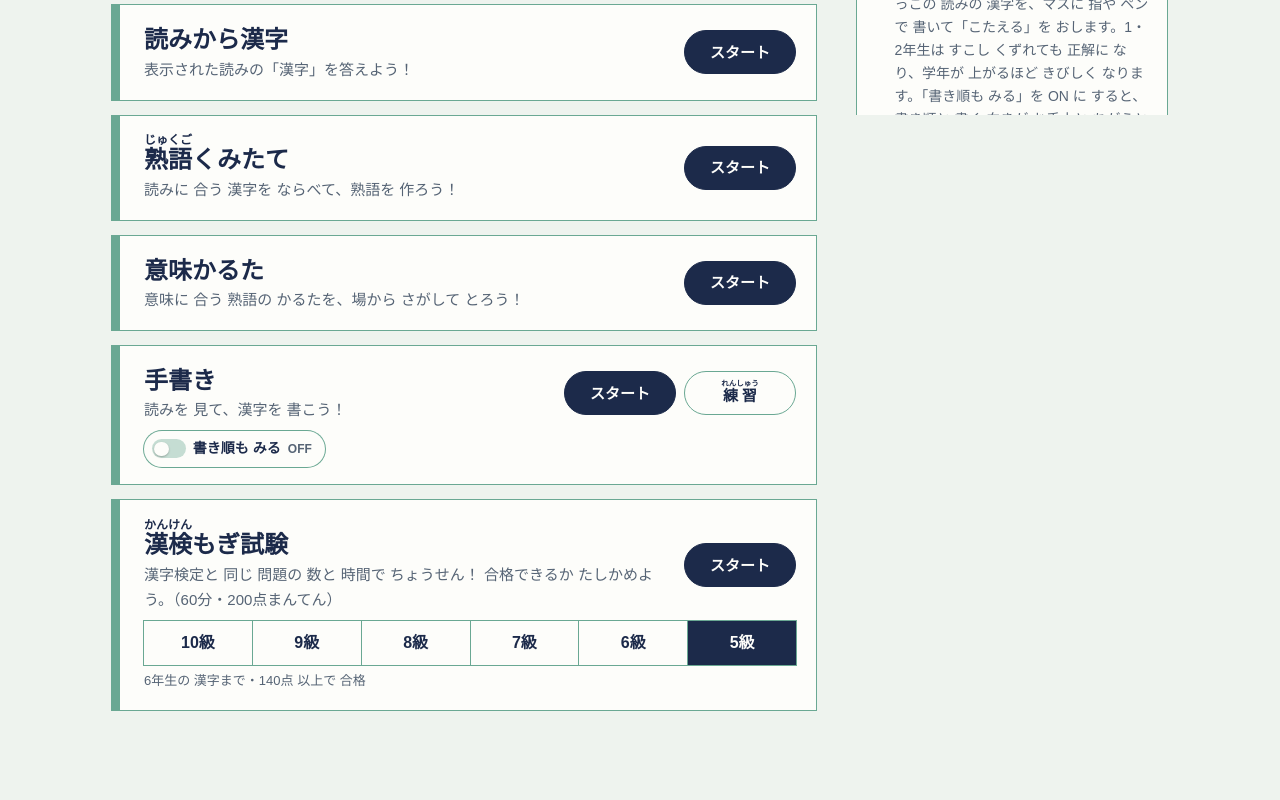
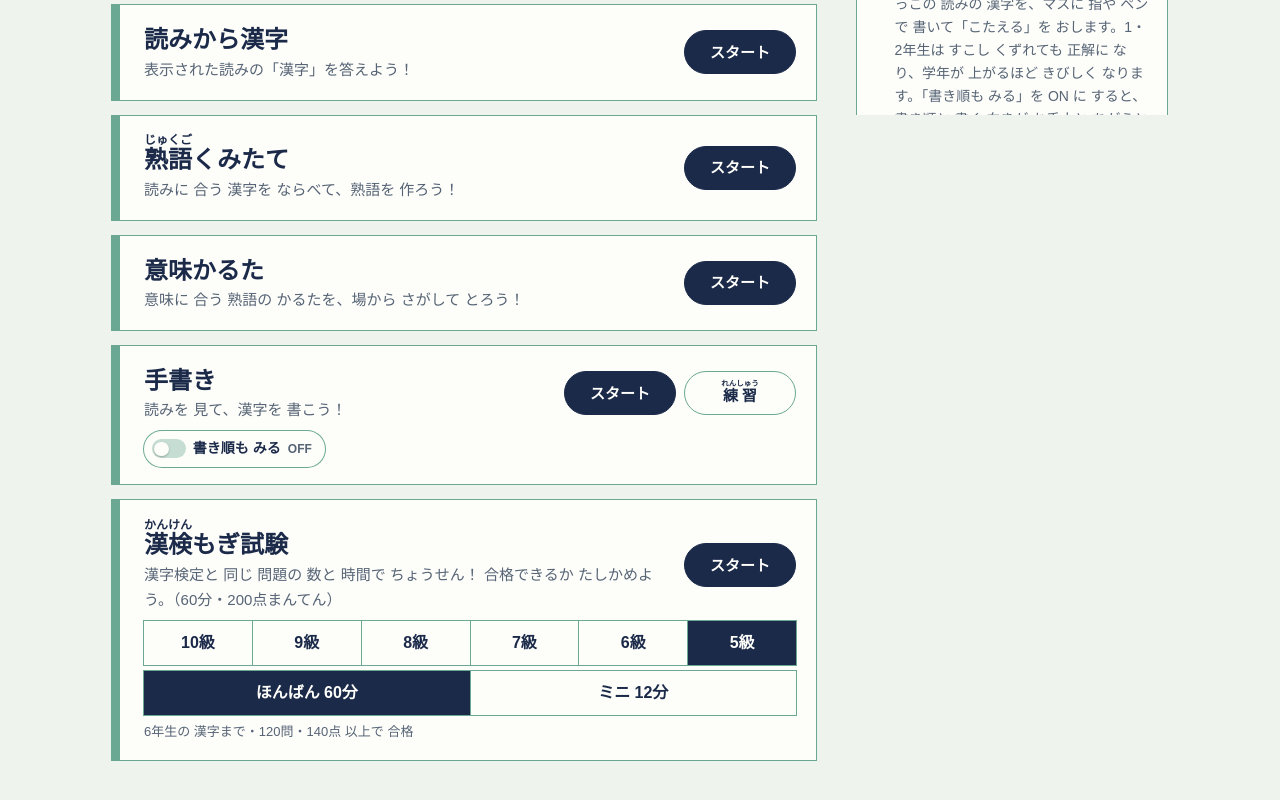
Before and after one commit to c1t0d0s0/kanji-quiz, a Vue app: page / in a window 1280 px wide. Shown: the part 669-1469 px from the top of the page. Before the commit the page ends 1443 px from the top, so only its background shows below. Built offline with nearby package versions, Linux system fonts and the light colour scheme; a web font is replaced by a local one.

Commit message:
added mini Kanken

```diff
--- a/src/app/kanken.ts
+++ b/src/app/kanken.ts
@@ -5,7 +5,7 @@
 import { reactive } from 'vue';
 import type { Stroke } from '../core/handwriting';
 import {
-    kankenTitle, levelOf, passes, recordId, scoreOf, sectionLabel, sectionScores, type KankenQuestion, type Kyu
+    examLevel, kankenTitle, levelOf, passes, recordId, scoreOf, sectionLabel, sectionScores, type ExamMode, type KankenQuestion, type Kyu
 } from '../core/kanken';
 import * as Records from '../core/records';
 import { initAudio, playResultSound } from '../core/sound';
@@ -21,6 +21,7 @@ export interface Missed {
 export const exam = reactive({
     phase: 'exam' as 'exam' | 'result',
     kyu: 10 as Kyu,
+    mode: 'full' as ExamMode,
     questions: [] as KankenQuestion[],
     index: 0,
     // 誤字訂正: the kanji picked as wrong in the first step, '' before
@@ -69,21 +70,22 @@ async function examMaker() {
     }
 }
 
-export async function startKanken(kyu: Kyu) {
+export async function startKanken(kyu: Kyu, mode: ExamMode = 'full') {
     initAudio();
     // 書き取り needs the models of the kanji
     if (!(kit ??= await tegakiKitOrSay())) return;
     const maker = await examMaker();
     if (!maker) return;
     exam.kyu = kyu;
-    exam.questions = maker.buildExam(kyu);
+    exam.mode = mode;
+    exam.questions = maker.buildExam(kyu, Math.random, mode);
     exam.index = 0;
     exam.found = '';
     exam.phase = 'exam';
     exam.turn++;
     right = [];
     given = [];
-    startClock(levelOf(kyu).minutes);
+    startClock(examLevel(kyu, mode).minutes);
     showScreen('kanken');
 }
 
@@ -152,10 +154,11 @@ function finish() {
     stopClock();
     // Time is up: the questions not answered are wrong
     const timedOut = exam.index < exam.questions.length;
-    const level = levelOf(exam.kyu);
+    const level = examLevel(exam.kyu, exam.mode);
     const score = scoreOf(exam.questions, right);
+    // Only the real exam counts for the title
     const titleBefore = kankenTitle(Records.getBest);
-    const recorded = Records.recordResult(recordId(exam.kyu), score, level.max);
+    const recorded = Records.recordResult(recordId(exam.kyu, exam.mode), score, level.max);
     const titleAfter = kankenTitle(Records.getBest);
     Object.assign(exam, {
         phase: 'result',
@@ -164,7 +167,7 @@ function finish() {
         timedOut,
         pass: level.pass,
         passed: passes(level, score),
-        sections: sectionScores(exam.kyu, exam.questions, right),
+        sections: sectionScores(level, exam.questions, right),
         missed: exam.questions.map((question, i) => ({ question, given: given[i] ?? (i >= exam.index ? TIME_UP : '') })).filter((_, i) => !right[i]),
         bestNote: recorded.previous
             ? { text: recorded.isBest ? 'じこベスト こうしん！' : `じこベスト ${recorded.previous.best}点`, isNew: recorded.isBest }
--- a/src/app/state.ts
+++ b/src/app/state.ts
@@ -2,7 +2,7 @@
 import { computed, reactive, ref } from 'vue';
 import * as Lynx from '../core/lynx';
 import { GRADES, earnedRewards, type Earned } from '../core/quiz';
-import { kankenTitle as titleOf, kyuForGrade, type Kyu } from '../core/kanken';
+import { kankenTitle as titleOf, kyuForGrade, type ExamMode, type Kyu } from '../core/kanken';
 import * as Records from '../core/records';
 
 // --- Records ---
@@ -40,7 +40,8 @@ let urlGrade: string | null = gradeParam && VALID_GRADES.includes(gradeParam) ?
 // strokeOrder: 手書き also judges the stroke order (off until turned on)
 // practiceTrace / practiceWrite: 手書きの練習 traces and writes each kanji this many times
 // kankenKyu: the level of the 漢検もぎ試験, from the grade (1年生 → 10級); not saved
-export const selection = reactive({ grade: 'all', count: 10, strokeOrder: false, practiceTrace: 1, practiceWrite: 1, kankenKyu: 5 as Kyu });
+// kankenMode: the real exam or the ミニ試験; not saved
+export const selection = reactive({ grade: 'all', count: 10, strokeOrder: false, practiceTrace: 1, practiceWrite: 1, kankenKyu: 5 as Kyu, kankenMode: 'full' as ExamMode });
 
 // The 級 picked on the 漢検 card stays until another grade is chosen
 let kankenPicked = false;
@@ -67,6 +68,10 @@ export function chooseGrade(grade: string) {
 export function chooseKankenKyu(kyu: Kyu) {
     selection.kankenKyu = kyu;
     kankenPicked = true;
+}
+
+export function chooseKankenMode(mode: ExamMode) {
+    selection.kankenMode = mode;
 }
 
 export function chooseCount(count: number) {
--- a/src/components/HomeScreen.vue
+++ b/src/components/HomeScreen.vue
@@ -6,8 +6,8 @@ import * as Lynx from '../core/lynx';
 import { GRADES, REWARDS, formatBest, recordMode, type Mode } from '../core/quiz';
 import * as Records from '../core/records';
 import { battleAvailable } from '../cloud';
-import { KYUS, levelOf, passes, recordId } from '../core/kanken';
-import { chooseCount, chooseGrade, chooseKankenKyu, chooseStrokeOrder, earned, fromRecords, kankenTitle, kisekaeOpen, outfit, screen, selection, zukan } from '../app/state';
+import { KYUS, examLevel, passes, recordId } from '../core/kanken';
+import { chooseCount, chooseGrade, chooseKankenKyu, chooseKankenMode, chooseStrokeOrder, earned, fromRecords, kankenTitle, kisekaeOpen, outfit, screen, selection, zukan } from '../app/state';
 import { startQuiz } from '../app/session';
 import { openPracticeList } from '../app/practice';
 import { openBattle } from '../app/battle';
@@ -27,10 +27,16 @@ const bests = fromRecords(() =>
 const days = fromRecords(() => Records.activeDayCount());
 // 漢検もぎ試験: the best score of the chosen 級
 const kankenBest = fromRecords(() => {
-    const best = Records.getBest(recordId(selection.kankenKyu));
+    const best = Records.getBest(recordId(selection.kankenKyu, selection.kankenMode));
     if (!best) return '';
-    const level = levelOf(selection.kankenKyu);
+    const level = examLevel(selection.kankenKyu, selection.kankenMode);
     return `じこベスト ${best.best}点 / ${level.max}点${passes(level, best.best) ? '（合格）' : ''}`;
+});
+
+// The exam chosen on the 漢検 card
+const kankenLevel = computed(() => {
+    const level = examLevel(selection.kankenKyu, selection.kankenMode);
+    return { ...level, questions: level.sections.reduce((n, s) => n + s.count, 0) };
 });
 
 const counts = fromRecords(() => {
@@ -164,16 +170,20 @@ onMounted(() => {
                 <div class="mode-card kanken-card">
                     <div class="mode-text">
                         <h2><ruby>漢検<rt>かんけん</rt></ruby>もぎ試験</h2>
-                        <p>漢字検定と 同じ 問題の 数と 時間で ちょうせん！ 合格できるか たしかめよう。（{{ levelOf(selection.kankenKyu).minutes }}分・{{ levelOf(selection.kankenKyu).max }}点まんてん）</p>
+                        <p>{{ selection.kankenMode === 'mini' ? '同じ しゅるいの 問題を 少しだけ。みじかい 時間で 力だめし！' : '漢字検定と 同じ 問題の 数と 時間で ちょうせん！ 合格できるか たしかめよう。' }}（{{ kankenLevel.minutes }}分・{{ kankenLevel.max }}点まんてん）</p>
                         <p id="best-kanken" class="best" :hidden="!kankenBest">{{ kankenBest }}</p>
                     </div>
-                    <button type="button" id="start-kanken" class="btn btn-primary start-btn" @click="startKanken(selection.kankenKyu)">スタート</button>
+                    <button type="button" id="start-kanken" class="btn btn-primary start-btn" @click="startKanken(selection.kankenKyu, selection.kankenMode)">スタート</button>
                     <div class="mode-option">
                         <div class="seg kanken-kyus" role="group" aria-label="級">
                             <button v-for="kyu in KYUS" :key="kyu" type="button" class="seg-option" :class="{ active: selection.kankenKyu === kyu }"
                                 :aria-pressed="selection.kankenKyu === kyu ? 'true' : 'false'" @click="chooseKankenKyu(kyu)">{{ kyu }}級</button>
                         </div>
-                        <p class="kanken-pass">{{ levelOf(selection.kankenKyu).grade }}年生の 漢字まで・{{ levelOf(selection.kankenKyu).pass }}点 以上で 合格</p>
+                        <div class="seg kanken-modes" role="group" aria-label="試験の 長さ">
+                            <button v-for="m in (['full', 'mini'] as const)" :key="m" type="button" class="seg-option" :class="{ active: selection.kankenMode === m }"
+                                :aria-pressed="selection.kankenMode === m ? 'true' : 'false'" @click="chooseKankenMode(m)">{{ m === 'mini' ? 'ミニ' : 'ほんばん' }} {{ examLevel(selection.kankenKyu, m).minutes }}分</button>
+                        </div>
+                        <p class="kanken-pass">{{ kankenLevel.grade }}年生の 漢字まで・{{ kankenLevel.questions }}問・{{ kankenLevel.pass }}点 以上で 合格{{ selection.kankenMode === 'mini' ? '（しょうごうは ほんばんだけ）' : '' }}</p>
                     </div>
                 </div>
             </section>
--- a/src/components/KankenScreen.vue
+++ b/src/components/KankenScreen.vue
@@ -1,7 +1,7 @@
 <script setup lang="ts">
 // --- 漢検もぎ試験: the exam (one question at a time) and its result ---
 import { computed, ref, watch } from 'vue';
-import { levelOf } from '../core/kanken';
+import { examLevel } from '../core/kanken';
 import { screen } from '../app/state';
 import { TIME_UP, choose, current, exam, quitKanken, sectionOf, skip, startKanken, submitWriting, unfind } from '../app/kanken';
 import Hanamaru from './Hanamaru.vue';
@@ -24,7 +24,8 @@ const options = computed(() => {
 // Kanji choices are drawn bigger
 const kanjiOptions = computed(() => options.value.every(o => [...o].length <= 2 && /\p{Script=Han}/u.test(o)));
 const progress = computed(() => `${(exam.index / Math.max(1, exam.questions.length)) * 100}%`);
-const level = computed(() => levelOf(exam.kyu));
+const level = computed(() => examLevel(exam.kyu, exam.mode));
+const mini = computed(() => exam.mode === 'mini');
 
 // A new question: a clean square
 watch(() => exam.turn, () => {
@@ -52,7 +53,7 @@ const hurry = computed(() => exam.left <= 300);
                 <button type="button" class="home-btn" aria-label="試験を やめて ホームに もどる" @click="quitKanken"><span aria-hidden="true">‹</span>やめる</button>
                 <div class="header-left">
                     <span class="kanken-counter">第{{ exam.index + 1 }}問 / {{ exam.questions.length }}問</span>
-                    <span class="badge">漢検{{ exam.kyu }}級</span>
+                    <span class="badge">漢検{{ exam.kyu }}級{{ mini ? ' ミニ' : '' }}</span>
                 </div>
                 <span class="kanken-clock" :class="{ 'is-hurry': hurry }" role="timer" aria-label="のこり時間">のこり {{ clock }}</span>
             </header>
@@ -103,7 +104,7 @@ const hurry = computed(() => exam.left <= 300);
             <div class="result-head">
                 <Hanamaru :key="exam.turn" :hidden="!exam.passed" />
                 <div>
-                    <h1>漢検{{ exam.kyu }}級 もぎ試験</h1>
+                    <h1>漢検{{ exam.kyu }}級 {{ mini ? 'ミニ試験' : 'もぎ試験' }}</h1>
                     <p class="result-sub">合格ライン {{ exam.pass }}点 / {{ exam.max }}点（{{ level.minutes }}分）</p>
                 </div>
             </div>
@@ -111,7 +112,7 @@ const hurry = computed(() => exam.left <= 300);
                 <p id="kanken-score" class="kanken-score"><b>{{ exam.score }}</b>点<span class="kanken-max"> / {{ exam.max }}</span></p>
                 <div :key="exam.turn" class="rank-badge kanken-stamp" :class="{ 'is-fail': !exam.passed }">{{ exam.passed ? '合格' : 'もう少し' }}</div>
             </div>
-            <p class="kanken-message">{{ exam.passed ? `おめでとう！ 漢検${exam.kyu}級に 合格できる 力が あるよ。` : `あと ${exam.pass - exam.score}点で 合格！ まちがえた 問題を 見なおそう。` }}</p>
+            <p class="kanken-message">{{ exam.passed ? (mini ? '合格の 目安に とどいたよ！ 本番の 試験にも ちょうせんしよう。' : `おめでとう！ 漢検${exam.kyu}級に 合格できる 力が あるよ。`) : `あと ${exam.pass - exam.score}点で 合格！ まちがえた 問題を 見なおそう。` }}</p>
             <p class="kanken-timeout" :hidden="!exam.timedOut">時間切れ！ 答えられなかった 問題は まちがいに なるよ。</p>
             <p class="best-note" :class="{ 'is-new': exam.bestNote?.isNew }" :hidden="!exam.bestNote">{{ exam.bestNote?.text ?? '' }}</p>
             <section class="reward kanken-title-won" :hidden="!exam.newTitle">
@@ -139,7 +140,7 @@ const hurry = computed(() => exam.left <= 300);
                 </ul>
             </section>
             <div class="result-actions">
-                <button type="button" class="btn" @click="startKanken(level.kyu)">もう一度 受ける</button>
+                <button type="button" class="btn" @click="startKanken(exam.kyu, exam.mode)">もう一度 受ける</button>
                 <button type="button" class="btn btn-primary" @click="quitKanken">ホームに もどる</button>
             </div>
         </div>
--- a/src/core/kanken-exam.ts
+++ b/src/core/kanken-exam.ts
@@ -6,7 +6,7 @@ import { reibunList, type Reibun } from '../data/reibun';
 import { bushuList, douonList, gojiList, okuriganaList, pairList, yojiList, type Bushu, type WordPair } from '../data/kanken';
 import { kanjiByReading, kanjiReadings, phraseMeaning, shuffle, tegakiQuestion, wordsByReading, type Random } from './quiz';
 import { strokes as kanjiStrokes } from '../data/kanjivg';
-import { levelOf, mixed, withRuigi, type ChoiceQuestion, type GojiQuestion, type KakiQuestion, type KankenQuestion, type Kyu, type Level, type SectionType } from './kanken';
+import { examLevel, mixed, withRuigi, type ChoiceQuestion, type GojiQuestion, type KakiQuestion, type KankenQuestion, type ExamMode, type Kyu, type Level, type SectionType } from './kanken';
 
 const kanjiGrade = new Map(kanjiDatabase.map(item => [item.kanji, item.grade]));
 const gradeOfKanji = (k: string) => kanjiGrade.get(k) ?? 7;
@@ -330,8 +330,8 @@ const BUILDERS: Record<SectionType, (level: Level, count: number, points: number
 // The whole exam, section by section, in the order of the real one. The questions of one kind are
 // made together (no question twice, also when two sections ask the same kind with other points)
 // and then dealt to its sections, each with its own points
-export function buildExam(kyu: Kyu, random: Random = Math.random): KankenQuestion[] {
-    const level = levelOf(kyu);
+export function buildExam(kyu: Kyu, random: Random = Math.random, mode: ExamMode = 'full'): KankenQuestion[] {
+    const level = examLevel(kyu, mode);
     const made = new Map<SectionType, KankenQuestion[]>();
     for (const type of new Set(level.sections.map(section => section.type))) {
         const count = level.sections.filter(section => section.type === type).reduce((n, section) => n + section.count, 0);
--- a/src/core/kanken.ts
+++ b/src/core/kanken.ts
@@ -4,6 +4,8 @@
 // points and 60 minutes for 7級 to 5級, passing at 80% and 70%.
 // Kinds of question the app cannot make (筆順, 同じ漢字の読み, 音読み・訓読み, 熟語の構成) are
 // asked as the nearest kind it can: 画数, 読み, 熟語作り. Each section keeps its count and points.
+// The ミニ試験 asks the same kinds in the same order, about a quarter as many (20 questions of 5
+// points in 10 minutes, or 25 of 4 points in 12), out of 100; it does not count for the title.
 // A question only shows kanji of the level's grade or lower, and asks the level's own grade first.
 // The questions themselves are made in kanken-exam.ts, loaded when an exam starts.
 import type { Reibun } from '../data/reibun';
@@ -51,13 +53,40 @@ export const KANKEN_LEVELS: readonly Level[] = [
     // 対義語・類義語 10×2, 熟語作り 6×2, 音と訓 10×2 (読み), 同じ読みの漢字 9×2, 書き取り 20×2
     { kyu: 6, grade: 5, max: 200, pass: 140, minutes: 60, sections: [s('yomi', 20, 1), s('okurigana', 5, 2), s('bushu', 10, 1), s('kakusu', 10, 1), s('jukugo', 10, 2), s('sanji', 10, 2), s('taigi', 10, 2), s('jukugo', 6, 2), s('yomi', 10, 2), s('douon', 9, 2), s('kaki', 20, 2)] },
     // 120問: 読み 20×1, 部首と部首名 10×1, 画数 10×1, 送り仮名 5×2, 音と訓 10×2 (読み), 四字熟語 10×2,
-    // 対義語・類義語 10×2, 熟語作り 5×2, 熟語の構成 10×2 (熟語作り), 同じ読みの漢字 10×2, 書き取り 20×2
-    { kyu: 5, grade: 6, max: 200, pass: 140, minutes: 60, sections: [s('yomi', 20, 1), s('bushu', 10, 1), s('kakusu', 10, 1), s('okurigana', 5, 2), s('yomi', 10, 2), s('yoji', 10, 2), s('taigi', 10, 2), s('jukugo', 15, 2), s('douon', 10, 2), s('kaki', 20, 2)] }
+    // 対義語・類義語 10×2, 熟語作り 5×2, 熟語の構成 10×2 (熟語作り 5×2 と 誤字訂正 5×2), 同じ読みの漢字 10×2,
+    // 書き取り 20×2. 誤字訂正 is not in the sample exam, but in what the real 5級 asks (各級の概要)
+    { kyu: 5, grade: 6, max: 200, pass: 140, minutes: 60, sections: [s('yomi', 20, 1), s('bushu', 10, 1), s('kakusu', 10, 1), s('okurigana', 5, 2), s('yomi', 10, 2), s('yoji', 10, 2), s('taigi', 10, 2), s('jukugo', 10, 2), s('goji', 5, 2), s('douon', 10, 2), s('kaki', 20, 2)] }
 ];
 export const KYUS: readonly Kyu[] = KANKEN_LEVELS.map(level => level.kyu);
 const LEVEL = new Map(KANKEN_LEVELS.map(level => [level.kyu, level]));
 export const levelOf = (kyu: Kyu): Level => LEVEL.get(kyu) as Level;
 export const isKyu = (n: unknown): n is Kyu => LEVEL.has(n as Kyu);
+
+// 'full': the real exam; 'mini': the short one
+export type ExamMode = 'full' | 'mini';
+
+// The ミニ試験 of a level: each kind of question once (sections of the same kind together), as
+// many as in the real exam scaled down to the total (largest remainder), at least one each
+function miniLevel(full: Level): Level {
+    const big = full.max > 150;
+    const total = big ? 25 : 20;
+    const counts = new Map<SectionType, number>();
+    for (const section of full.sections) counts.set(section.type, (counts.get(section.type) ?? 0) + section.count);
+    const all = [...counts.values()].reduce((n, c) => n + c, 0);
+    const shares = [...counts].map(([type, count]) => ({ type, exact: (count * total) / all, count: Math.max(1, Math.floor((count * total) / all)) }));
+    let left = total - shares.reduce((n, x) => n + x.count, 0);
+    for (const x of [...shares].sort((a, b) => (b.exact - Math.floor(b.exact)) - (a.exact - Math.floor(a.exact)))) {
+        if (left <= 0) break;
+        if (x.count > x.exact) continue;
+        x.count++;
+        left--;
+    }
+    const points = 100 / total;
+    return { ...full, max: 100, pass: big ? 70 : 80, minutes: big ? 12 : 10, sections: shares.map(x => s(x.type, x.count, points)) };
+}
+
+const MINI = new Map(KANKEN_LEVELS.map(level => [level.kyu, miniLevel(level)]));
+export const examLevel = (kyu: Kyu, mode: ExamMode = 'full'): Level => (mode === 'mini' ? MINI.get(kyu) as Level : levelOf(kyu));
 
 // The level of a grade chosen on the home screen: 1年生 → 10級 … 6年生 → 5級 (全学年: 5級)
 export function kyuForGrade(grade: string): Kyu {
@@ -134,7 +163,7 @@ export type KankenQuestion = ChoiceQuestion | GojiQuestion | KakiQuestion;
 
 // --- Marking and the title ---
 // "v2": the records of the exams of 100 points (before they were shaped like the real 漢検) are not mixed in
-export const recordId = (kyu: Kyu) => `kanken2-k${kyu}`;
+export const recordId = (kyu: Kyu, mode: ExamMode = 'full') => (mode === 'mini' ? `kanken2-mini-k${kyu}` : `kanken2-k${kyu}`);
 
 export function scoreOf(questions: readonly KankenQuestion[], right: readonly boolean[]): number {
     return questions.reduce((sum, q, i) => sum + (right[i] ? q.points : 0), 0);
@@ -143,8 +172,7 @@ export function scoreOf(questions: readonly KankenQuestion[], right: readonly bo
 export const passes = (level: Level, score: number) => score >= level.pass;
 
 // The points of each kind of question, for the result (sections of the same kind together)
-export function sectionScores(kyu: Kyu, questions: readonly KankenQuestion[], right: readonly boolean[]) {
-    const level = levelOf(kyu);
+export function sectionScores(level: Level, questions: readonly KankenQuestion[], right: readonly boolean[]) {
     const rows = new Map<string, { label: string; got: number; max: number }>();
     level.sections.forEach((section, part) => {
         const label = sectionLabel(section.type, level);
--- a/src/styles.css
+++ b/src/styles.css
@@ -2655,6 +2655,12 @@ button {
     }
 }
 
+/* ほんばん or ミニ */
+.kanken-modes {
+    grid-template-columns: repeat(2, 1fr);
+    margin-top: 0.4rem;
+}
+
 .kanken-pass {
     margin-top: 0.35rem;
     color: var(--muted);
```
Also changed, not shown: 2 other files (tests, documents, lock files or other folders).
